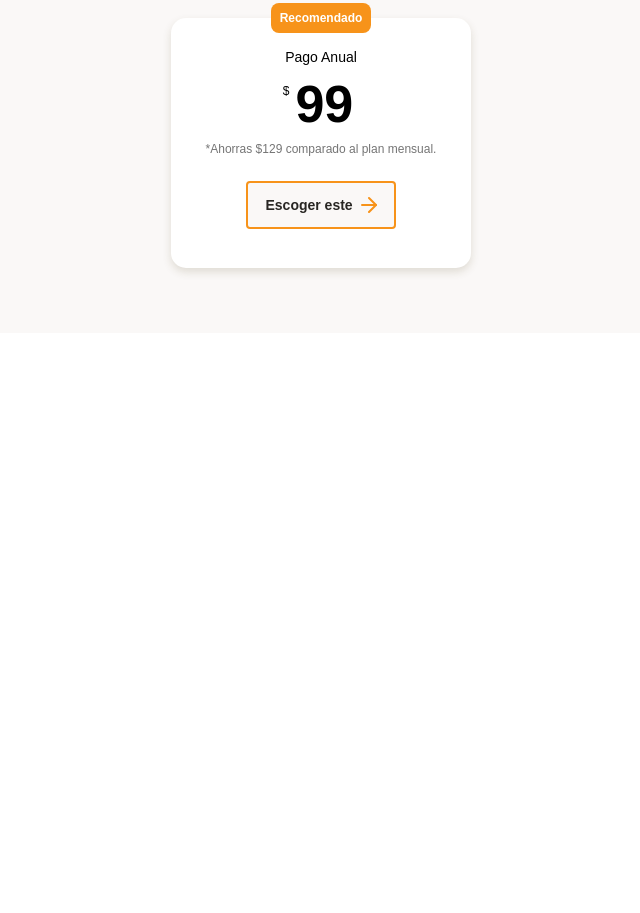
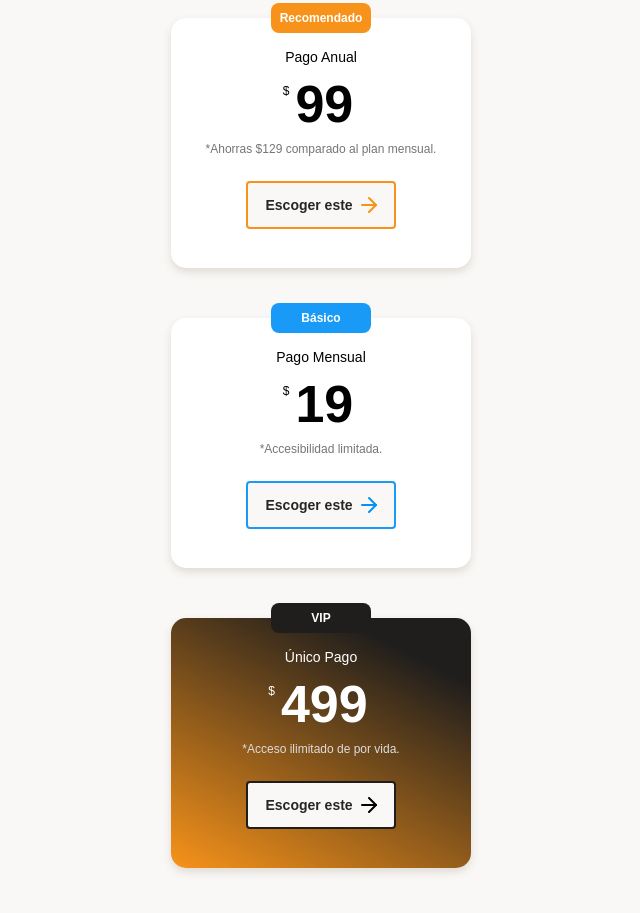
Before and after one commit to Crissdot/batatabit, a plain HTML site: page index.html in a window 1280 px wide. Shown: the part 2901-3814 px from the top of the page, without its empty margins (319-959 px from the left). Before the commit the page ends 3234 px from the top, so only its background shows below. Drawn offline with Linux system fonts and the light colour scheme.

Commit message:
add plan cards

```diff
--- a/index.html
+++ b/index.html
@@ -125,6 +125,24 @@
                         <button class="plan-card__ca">Escoger este <span></span> </button>
                     </div>
                 </article>
+                <article class="plans-container__card">
+                    <p class="recommended basic">Básico</p>
+                    <div class="plan-info-container">
+                        <h3 class="plan-card__title">Pago Mensual</h3>
+                        <p class="plan-card__price"><span>$</span>19</p>
+                        <p class="plan-card__saving">*Accesibilidad limitada.</p>
+                        <button class="plan-card__ca plan-card__ca--basic">Escoger este <span></span> </button>
+                    </div>
+                </article>
+                <article class="plans-container__card vip">
+                    <p class="recommended recommended--vip">VIP</p>
+                    <div class="plan-info-container">
+                        <h3 class="plan-card__title vip--color">Único Pago</h3>
+                        <p class="plan-card__price vip--color"><span>$</span>499</p>
+                        <p class="plan-card__saving plan-card__saving--vip">*Acceso ilimitado de por vida.</p>
+                        <button class="plan-card__ca plan-card__ca--vip">Escoger este <span></span> </button>
+                    </div>
+                </article>
             </section>
         </section>
     </main>
--- a/styles.css
+++ b/styles.css
@@ -375,6 +375,12 @@ main {
     border-radius: 8px;
     color: var(--just-white);
 }
+.basic {
+    background-color: var(--secondary-blue);
+}
+.recommended--vip {
+    background-color: var(--warm-black);
+}
 .plan-card__title {
     padding-top: 30px;
     font-size: 1.4rem;
@@ -399,6 +405,9 @@ main {
     font-size: 1.2rem;
     color: #757575;
 }
+.plan-card__saving--vip {
+    color: #dddddd;
+}
 .plan-card__ca {
     width: 150px;
     height: 48px;
@@ -413,6 +422,12 @@ main {
     line-height: 1.8rem;
     color: var(--black);
 }
+.plan-card__ca--basic {
+    border: 2px solid var(--secondary-blue);
+}
+.plan-card__ca--vip {
+    border: 2px solid var(--warm-black);
+}
 .plan-card__ca span {
     display: inline-block;
     width: 20px;
@@ -420,3 +435,15 @@ main {
     background-image: url('./assets/icons/orange-right-arrow.svg');
     vertical-align: text-bottom;
 }
+.plan-card__ca--basic span {
+    filter: invert(45%) sepia(29%) saturate(3982%) hue-rotate(185deg) brightness(103%) contrast(94%);
+}
+.plan-card__ca--vip span {
+    filter: invert(0%) sepia(0%) saturate(0%) hue-rotate(29deg) brightness(0%) contrast(100%);
+}
+.vip {
+    background: linear-gradient(207.8deg, #201E1C 16.69%, #F7931A 100%);
+}
+.vip--color {
+    color: white;
+}
```
